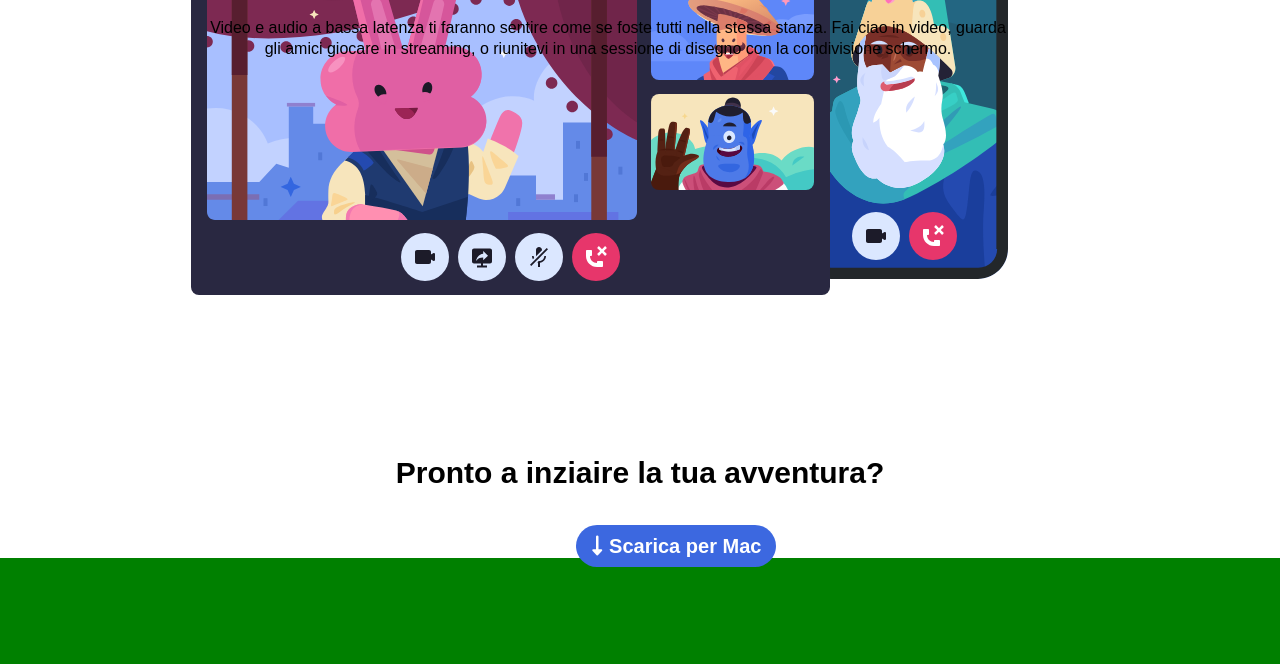
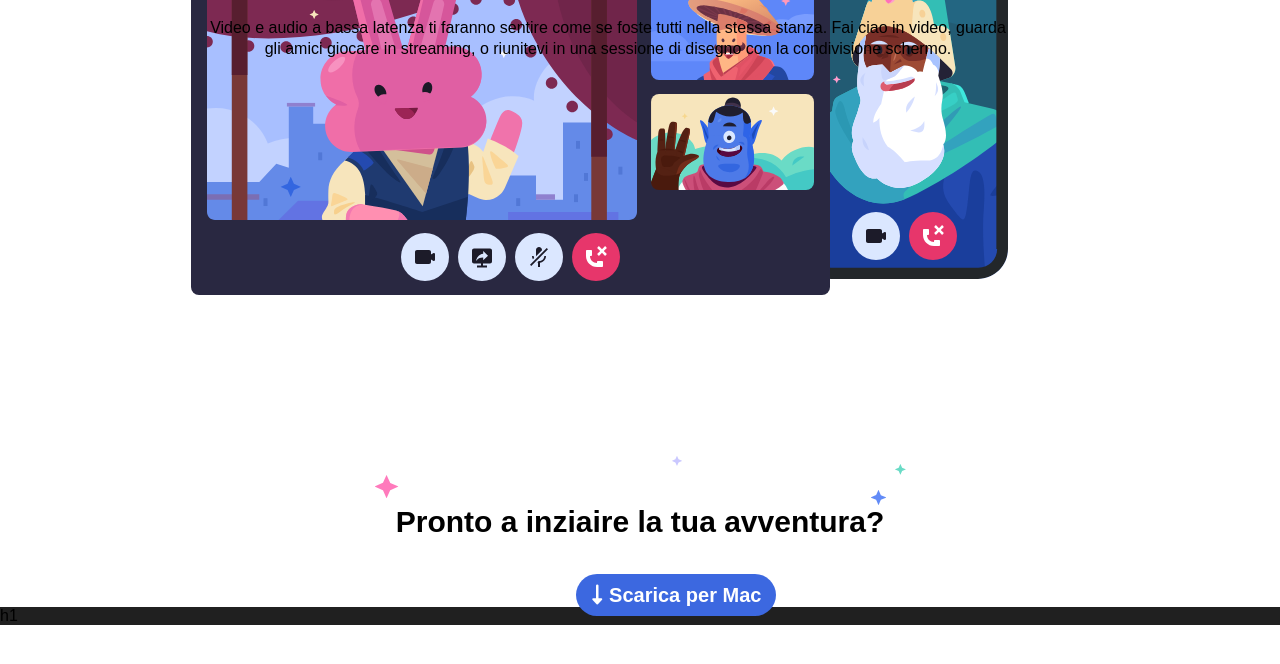
Before and after one commit to AlessandroMandaglio30/htmlcss-discord, a plain HTML site: page index.html in a window 1280 px wide. Shown: the part 3008-3672 px from the top of the page. After the commit the page ends 3633 px from the top, so only its background shows below. Drawn offline with Linux system fonts and the light colour scheme.

Commit message:
img stars

```diff
--- a/css/style.css
+++ b/css/style.css
@@ -233,6 +233,11 @@ nav li a:hover {
     padding: 10px;
  }
 
+#quinto img{
+    display: block;
+    margin:0 auto;
+}
+
 #quinto h2{
     text-align: center;
     font-size: 30px;
@@ -248,8 +253,9 @@ nav li a:hover {
 
  }
 
-
-
+footer{
+    background-color: rgb(32, 32, 32);
+}
 
 
 
@@ -277,7 +283,6 @@ nav li a:hover {
     height: 2900px;
      background-color: gray;
 */
-.debug footer{
+/* .debug footer{
     height: 500px;
-    background-color: green;
-}
+    /* background-color: green; */
--- a/index.html
+++ b/index.html
@@ -99,6 +99,7 @@
             </div>
         </section>
         <div id="quinto">
+            <img src="img/stars.svg" alt="">
             <h2>Pronto a inziaire la tua avventura?</h2>
             <a href="#" class="btn white big">
                 <i class="fas fa-long-arrow-alt-down">
@@ -106,14 +107,15 @@
                 Scarica per Mac
             </a>
         </div>
-
-
-
     </main>
     <!-- FINE MAIN -->
 
     <!-- INIZIO FOOTER -->
-    <footer></footer>
+    <footer>
+        <section >
+            h1
+        </section>
+    </footer>
     <!-- FINE FOOTER -->
 
 </body>
```
